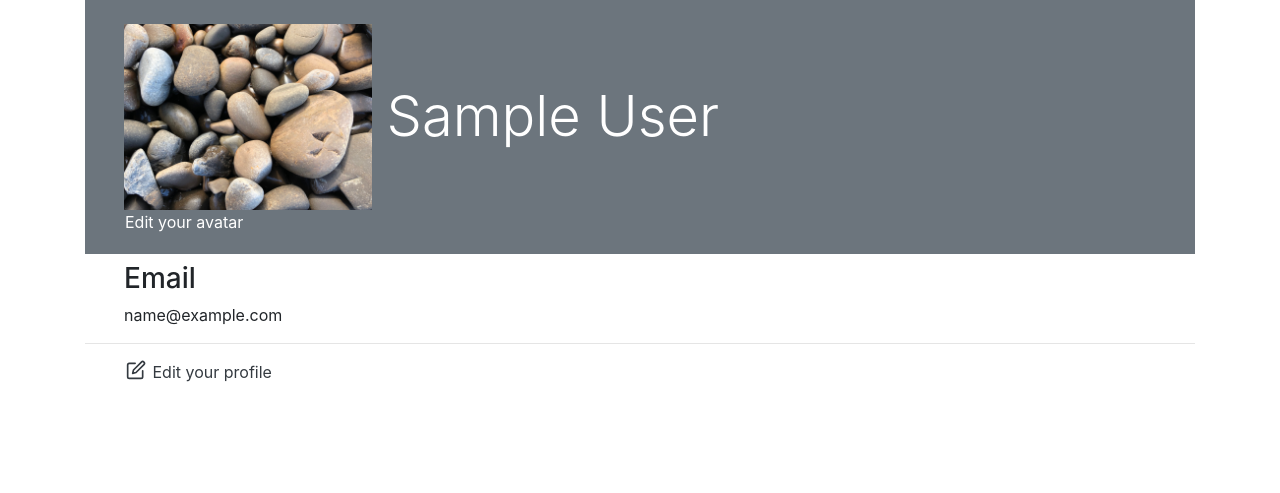
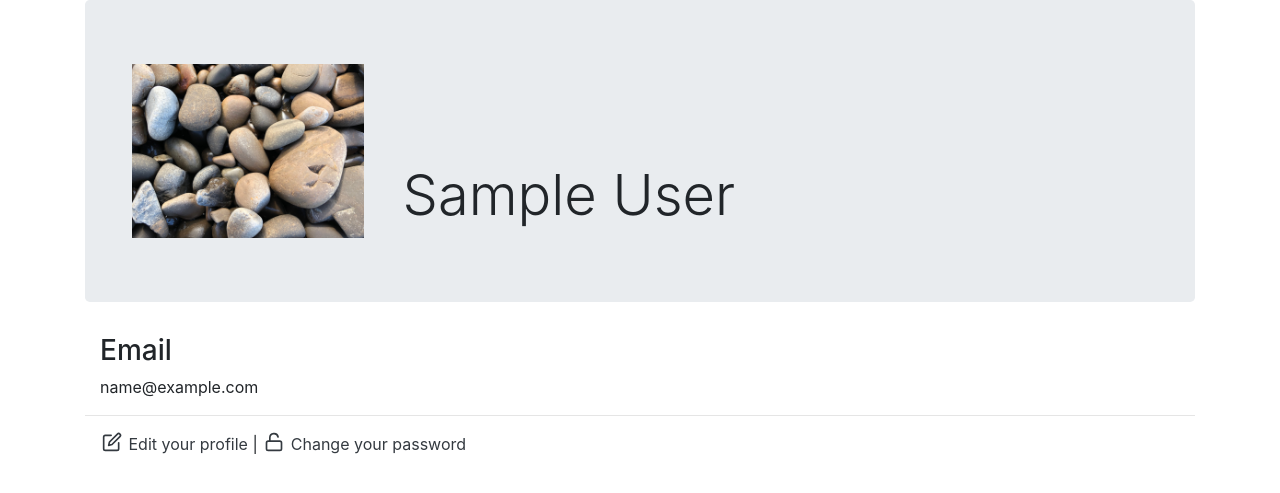
Before and after one commit to orion62996/techdegree_project_7, a Django app: page /accounts/profile in a window 1280 px wide. Shown: the part 56-549 px from the top of the page. Run offline with Django 3.2, Linux system fonts and the light colour scheme; the visitor is signed in with stand-in values (Sample User, id 1); data comes from the database, SQL or seed files in the repository; some libraries are stand-ins or nearby versions.

Commit message:
Added change_password

```diff
--- a/user_profile/accounts/templates/accounts/profile.html
+++ b/user_profile/accounts/templates/accounts/profile.html
@@ -9,11 +9,10 @@
 {% endblock %}
 
 {% block content %}
-  <div class="bg-secondary pb-1">
-    <img class="col-3 mt-4 ml-4" src="{{ user.userprofile.avatar.url }}"><h1 class="display-4 mt-3 mb-n2 list-inline-item align-middle text-white">{{ user.first_name }} {{ user.last_name }}</h1>
-    <p class="ml-4 pl-3"><a href="#" class="text-white text-decoration-none">Edit your avatar</a></p>
+  <div class="jumbotron">
+    <img class="col-3" src="{{ user.userprofile.avatar.url }}"><h1 class="display-4 ml-4 list-inline-item align-bottom">{{ user.first_name }} {{ user.last_name }}</h1>
   </div>
-  <div class="container ml-4 mt-2">
+  <div class="container mt-2">
     {% if user.email %}
     <h3>Email</h3>
     <p>{{ user.email }}</p>
@@ -36,7 +35,7 @@
     {% endif %}
   </div>
     <hr>
-  <div class="container ml-4">
-    <p><a href="{% url 'accounts:edit' %}" class="text-dark text-decoration-none"><i data-feather="edit" class="align-top"></i> Edit your profile</a></p>
+  <div class="container">
+    <p><a href="{% url 'accounts:edit' %}" class="text-dark text-decoration-none"><i data-feather="edit" class="align-top"></i> Edit your profile</a> | <a href="{% url 'accounts:change_password' %}" class="text-dark text-decoration-none"><i data-feather="unlock" class="align-top"></i> Change your password</a></p>
   </div>
 {% endblock %}
--- a/user_profile/accounts/urls.py
+++ b/user_profile/accounts/urls.py
@@ -22,6 +22,7 @@ from . import views
 
 app_name = 'accounts'
 urlpatterns = [
+    path('change-password/', views.change_password, name='change_password'),
     path('edit', views.edit_profile, name='edit'),
     path('login', views.sign_in, name='login'),
     path('logout', views.sign_out, name='logout'),
--- a/user_profile/accounts/views.py
+++ b/user_profile/accounts/views.py
@@ -1,7 +1,8 @@
 from django.contrib import messages
-from django.contrib.auth import authenticate, login, logout
+from django.contrib.auth import (authenticate, login, logout,
+                                 update_session_auth_hash)
 from django.contrib.auth.decorators import login_required
-from django.contrib.auth.forms import AuthenticationForm
+from django.contrib.auth.forms import AuthenticationForm, PasswordChangeForm
 from django.http import HttpResponseRedirect
 from django.shortcuts import get_object_or_404, render
 from django.urls import reverse
@@ -127,3 +128,22 @@
         'user_avatar_form': user_avatar_form,
         'edit_profile_page': 'active'
     })
+
+
+@login_required
+def change_password(request):
+    if request.method == 'POST':
+        form = PasswordChangeForm(request.user, request.POST)
+        if form.is_valid():
+            user = form.save()
+            update_session_auth_hash(request, user)
+            messages.success(
+                request,
+                "Your password was successfully updated"
+            )
+            return HttpResponseRedirect(reverse('accounts:profile'))
+        else:
+            messages.error(request, "Please correct the error below")
+    else:
+        form = PasswordChangeForm(request.user)
+    return render(request, 'accounts/change_password.html', {'form': form})
```
Also changed, not shown: user_profile/accounts/templates/accounts/change_password.html (added, +16 -0 lines), user_profile/templates/index.html (+4 -4 lines).
